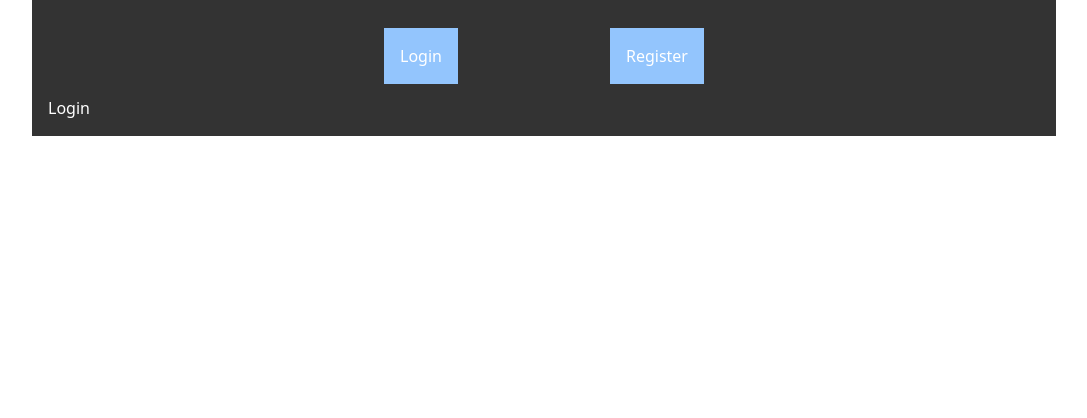
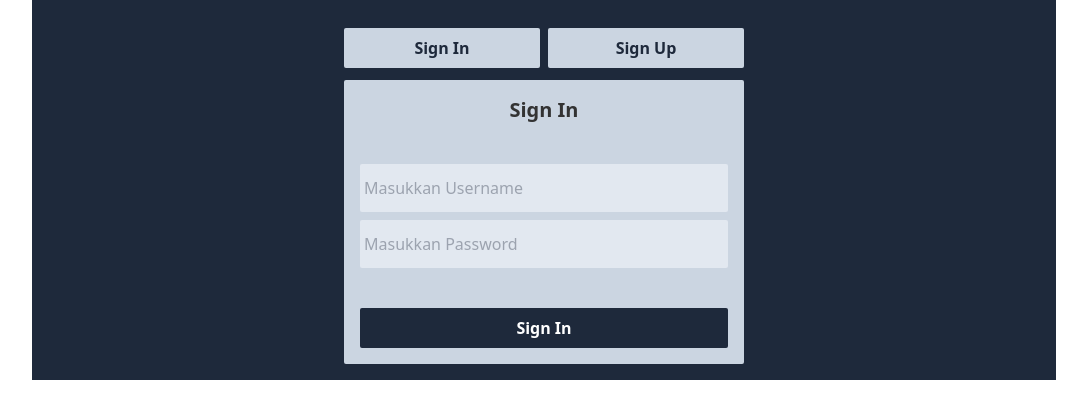
Before and after one commit to Insomniacs-after-School/linkfor-clientapp, a React app: page / in a window 1280 px wide. Shown: the top 418 px of the page, without its empty margins (96-1183 px from the left). Built offline with nearby package versions, Linux system fonts and the light colour scheme.

Commit message:
add register and login

```diff
--- a/src/components/Login.jsx
+++ b/src/components/Login.jsx
@@ -1,9 +1,36 @@
 import React from 'react'
+import { useState } from 'react';
 
 const Login = () => {
+  const [username, setUsername] = useState('');
+  const [password, setpassword] = useState('');
+
+  const usernameHandling = (value) => {
+    setUsername(value);
+  }
+
+  const passwordHandling = (value) => {
+    setpassword(value);
+  }
+
+  const formHandling = (e) => {
+    e.preventDefault();
+    console.log({ username, password });
+  }
+
+
   return (
-    <div>
-      <h1>Login</h1>
+    <div className='w-[400px] mx-auto bg-slate-300 p-4 rounded-sm'>
+      <h1 className='text-[#333] font-semibold text-xl text-center mb-10'>Sign In</h1>
+      <form>
+        <input type="text"
+        placeholder='Masukkan Username'
+        className='block w-[100%] mb-2 px-1 py-3 rounded-sm bg-slate-200 text-[#333]'
+        onChange={(e) => usernameHandling(e.target.value)}/>
+        <input type="password" placeholder='Masukkan Password' className='block w-[100%] mb-10 px-1 py-3 rounded-sm bg-slate-200 text-[#333]'
+        onChange={(e) => passwordHandling(e.target.value)}/>
+        <button onClick={(e) => formHandling(e)} type='submit' className='w-[100%] bg-slate-800 py-2 font-semibold rounded-sm'>Sign In</button>
+      </form>
     </div>
   )
 }
--- a/src/components/Register.jsx
+++ b/src/components/Register.jsx
@@ -1,9 +1,44 @@
 import React from 'react'
+import { useState } from 'react'
 
 const Register = () => {
+  const [username, setUsername] = useState('');
+  const [email, setEmail] = useState('');
+  const [password, setpassword] = useState('');
+
+  const usernameHandling = (value) => {
+    setUsername(value);
+  }
+
+  const emailHandling = (value) => {
+    setEmail(value);
+  }
+
+  const passwordHandling = (value) => {
+    setpassword(value);
+  }
+
+  const formHandling = (e) => {
+    e.preventDefault();
+    console.log({ username, email, password });
+  }
+
   return (
-    <div className=''>
-      <h1>Register</h1>
+    <div className='w-[400px] mx-auto bg-slate-300 p-4 rounded-sm'>
+      <h1 className='text-[#333] font-semibold text-xl text-center mb-10'>Sign Up</h1>
+      <form>
+        <input type="text"
+        placeholder='Masukkan Username'
+        className='block w-[100%] mb-2 px-1 py-3 rounded-sm bg-slate-200 text-[#333]'
+        onChange={(e) => usernameHandling(e.target.value)}/>
+        <input type="text"
+        placeholder='Masukkan Email'
+        className='block w-[100%] mb-2 px-1 py-3 rounded-sm bg-slate-200 text-[#333]'
+        onChange={(e) => emailHandling(e.target.value)}/>
+        <input type="password" placeholder='Masukkan Password' className='block w-[100%] mb-10 px-1 py-3 rounded-sm bg-slate-200 text-[#333]'
+        onChange={(e) => passwordHandling(e.target.value)}/>
+        <button onClick={(e) => formHandling(e)} type='submit' className='w-[100%] bg-slate-800 py-2 font-semibold rounded-sm'>Sign Up</button>
+      </form>
     </div>
   )
 }
--- a/src/pages/HomePage.jsx
+++ b/src/pages/HomePage.jsx
@@ -4,25 +4,23 @@ import Register from '../components/Register';
 import Login from '../components/Login';
 
 const HomePage = () => {
-
-  const [route, setRoute] = useState(true);
+  const [menu, setMenu] = useState(true);
 
   const setLogin = () => {
-    setRoute(true);
+    setMenu(true);
   }
 
   const setRegister = () => {
-    setRoute(false);
+    setMenu(false);
   }
 
-
   return (
-    <div className='w-[80%] mx-auto bg-[#333] text-white p-4'>
-      <div className='w-[50%] mx-auto flex justify-around p-3'>
-        <button onClick={setLogin} className='bg-blue-300 p-4'>Login</button>
-        <button onClick={setRegister} className='bg-blue-300 p-4'>Register</button>
+    <div className='w-[80%] mx-auto bg-slate-800 text-white p-4'>
+      <div className='w-[400px] mx-auto flex justify-around py-3'>
+        <button onClick={setLogin} className='bg-slate-300 text-slate-800 font-semibold w-[50%] py-2 mr-2 rounded-sm'>Sign In</button>
+        <button onClick={setRegister} className='bg-slate-300 text-slate-800 font-semibold w-[50%] py-2 rounded-sm'>Sign Up</button>
       </div>
-      { route ? (<Login />) : (<Register />)}
+      {menu ? (<Login />) : (<Register />)}
     </div>
   )
 }
```
